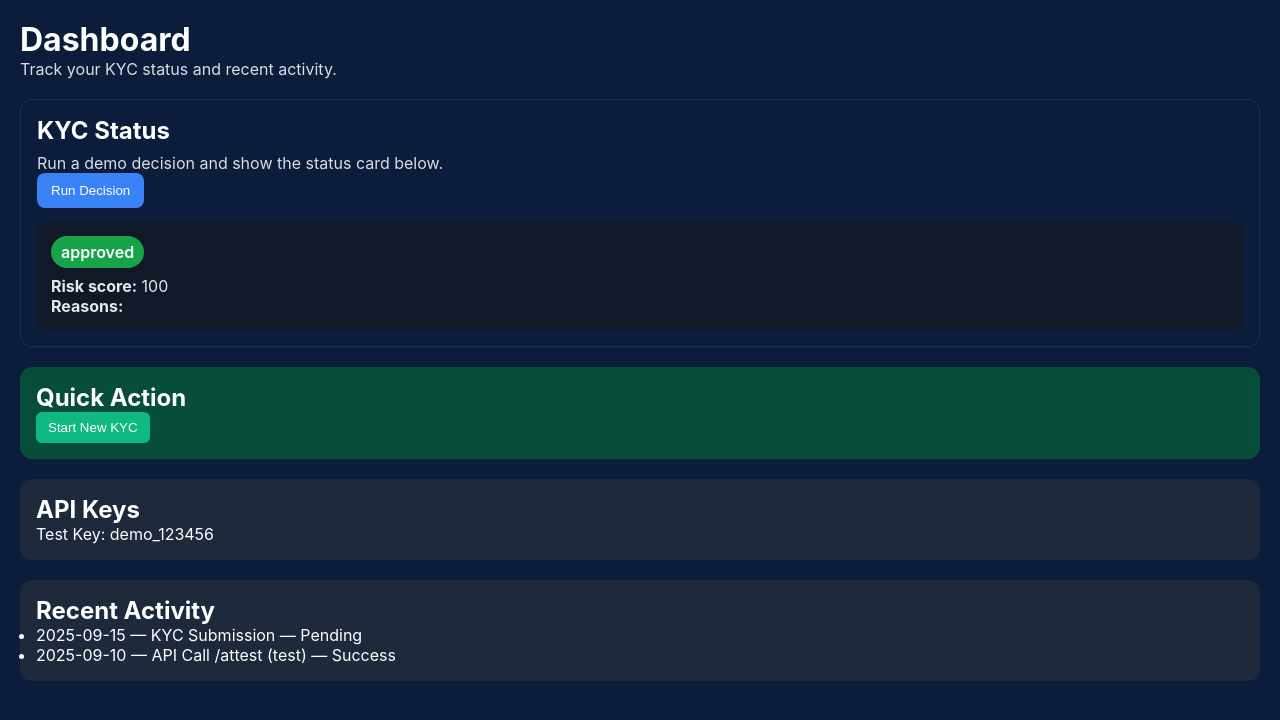
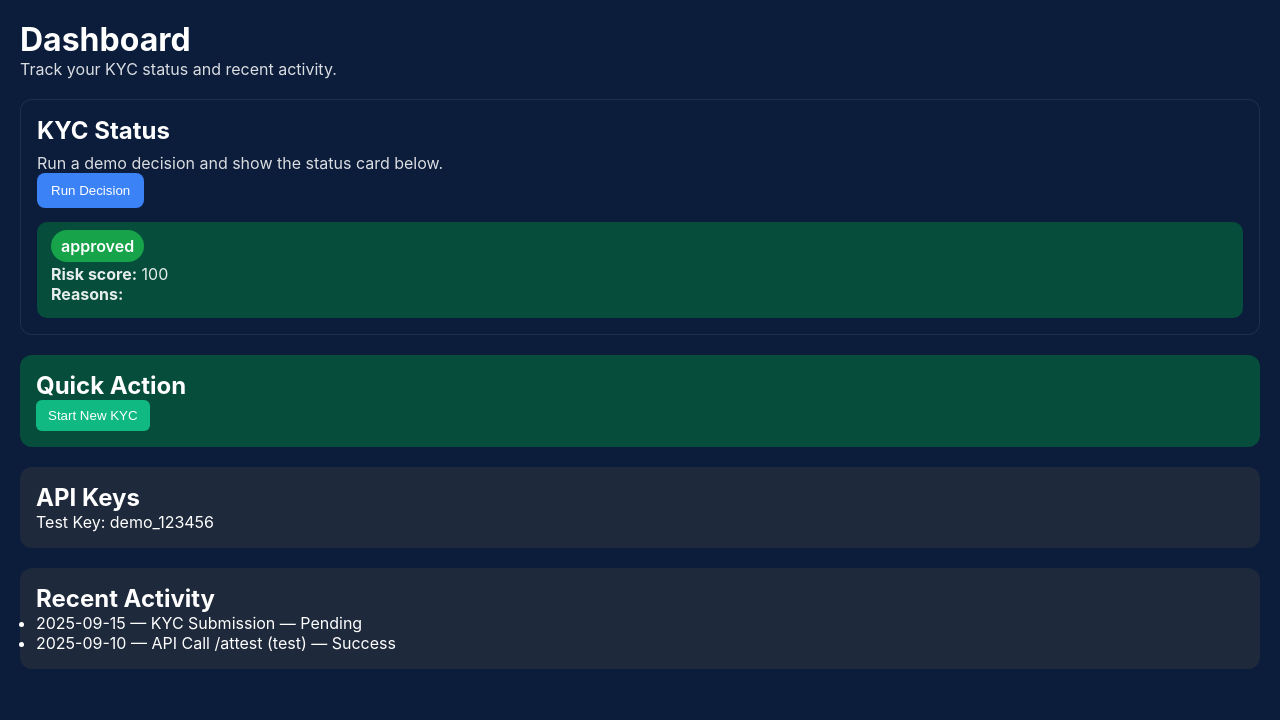
Before and after one commit to genio-ai/genio-os, a Next.js app: page /dashboard in a window 1280 px wide. Both pictures are taken after a click on the button "Run Decision". Shown: the top 720 px of the page. Built offline with nearby package versions, Linux system fonts and the light colour scheme.

Commit message:
Update KycStatusCard.js

```diff
--- a/components/KycStatusCard.js
+++ b/components/KycStatusCard.js
@@ -29,39 +29,47 @@ export default function KycStatusCard() {
     }
   };
 
-  const badge = (d) => {
-    const base = { padding:"6px 10px", borderRadius:999, fontWeight:600, display:"inline-block" };
-    if (d === "approved") return { ...base, background:"#16a34a", color:"#fff" };
-    if (d === "manual_review") return { ...base, background:"#f59e0b", color:"#111" };
-    return { ...base, background:"#ef4444", color:"#fff" };
+  const getBackground = (decision) => {
+    if (decision === "approved") return "#064E3B";       // dark green
+    if (decision === "manual_review") return "#78350F";  // dark amber
+    if (decision === "rejected") return "#7F1D1D";       // dark red
+    return "#111827"; // default dark
+  };
+
+  const getBadgeStyle = (decision) => {
+    const base = { padding: "6px 10px", borderRadius: 999, fontWeight: 600 };
+    if (decision === "approved") return { ...base, background: "#16a34a", color: "#fff" };
+    if (decision === "manual_review") return { ...base, background: "#f59e0b", color: "#111" };
+    if (decision === "rejected") return { ...base, background: "#ef4444", color: "#fff" };
+    return { ...base, background: "#334155", color: "#fff" };
   };
 
   return (
-    <div style={{ background:"#0B1D3A", color:"#fff", border:"1px solid rgba(255,255,255,0.08)", borderRadius:12, padding:16 }}>
-      <h2 style={{ marginTop:0, marginBottom:8 }}>KYC Status</h2>
-      <p style={{ marginTop:0, opacity:.85 }}>Run a demo decision and show the status card below.</p>
+    <div style={{ background: "#0B1D3A", color: "#fff", border: "1px solid rgba(255,255,255,0.08)", borderRadius: 12, padding: 16 }}>
+      <h2 style={{ marginTop: 0, marginBottom: 8 }}>KYC Status</h2>
+      <p style={{ marginTop: 0, opacity: 0.85 }}>Run a demo decision and show the status card below.</p>
 
       <button
         onClick={runDecision}
-        style={{ background:"#3B82F6", color:"#fff", border:"none", padding:"10px 14px", borderRadius:8, cursor:"pointer" }}
+        style={{ background: "#3B82F6", color: "#fff", border: "none", padding: "10px 14px", borderRadius: 8, cursor: "pointer" }}
       >
         {loading ? "Processing..." : "Run Decision"}
       </button>
 
       {result && (
-        <div style={{ marginTop:14, background:"#111827", borderRadius:10, padding:14 }}>
+        <div style={{ marginTop: 14, borderRadius: 10, padding: 14, background: getBackground(result.decision) }}>
           {"decision" in result ? (
             <>
-              <div style={{ marginBottom:8 }}>
-                <span style={badge(result.decision)}>{result.decision}</span>
+              <div style={{ marginBottom: 8 }}>
+                <span style={getBadgeStyle(result.decision)}>{result.decision}</span>
               </div>
-              <div style={{ opacity:.9 }}>
+              <div style={{ opacity: 0.9 }}>
                 <div><strong>Risk score:</strong> {result.risk_score ?? "—"}</div>
                 <div><strong>Reasons:</strong> {Array.isArray(result.reasons) ? result.reasons.join(", ") : "—"}</div>
               </div>
             </>
           ) : (
-            <pre style={{ margin:0 }}>{JSON.stringify(result, null, 2)}</pre>
+            <pre style={{ margin: 0 }}>{JSON.stringify(result, null, 2)}</pre>
           )}
         </div>
       )}
```
